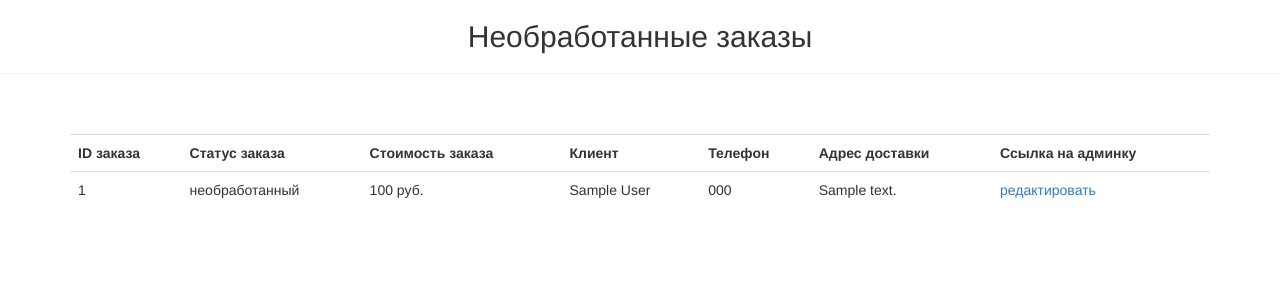
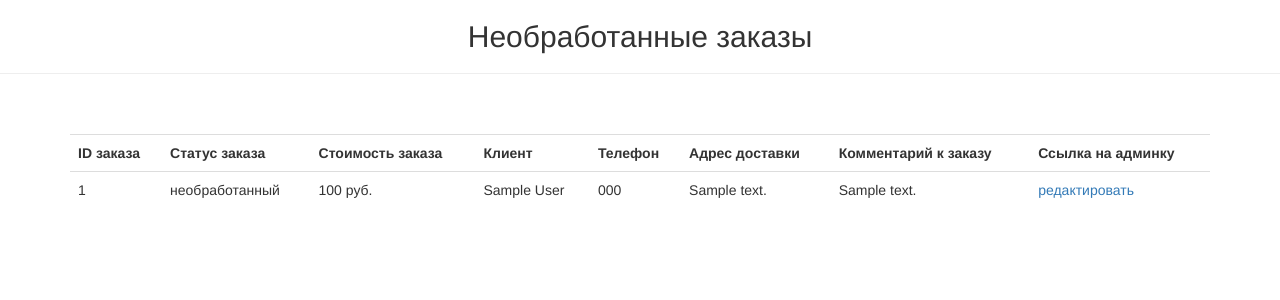
Before and after one commit to denisorionov/star_burger, a Django app: page /manager/orders/ in a window 1280 px wide. Shown: the part 52-352 px from the top of the page. Run offline with Django 3.2, Linux system fonts and the light colour scheme; a user stored in the database is signed in; tables that the repository leaves empty hold one stand-in row (values such as "Sample post"); some libraries are stand-ins or nearby versions.

Commit message:
Add comment to order

```diff
--- a/foodcartapp/models.py
+++ b/foodcartapp/models.py
@@ -88,7 +88,8 @@ class Order(models.Model):
     lastname = models.CharField('фамилия', max_length=50, blank=True)
     address = models.CharField('адрес доставки', max_length=100)
     phonenumber = models.CharField('телефон', max_length=12)
-    status = models.CharField(max_length=1, default='необработанный', choices=STATUS)
+    status = models.CharField('статус заказа', max_length=1, default='необработанный', choices=STATUS, db_index=True)
+    comment = models.TextField('комментарий к заказу', blank=True)
     objects = OrderManager()
 
     def __str__(self):
--- a/restaurateur/templates/order_items.html
+++ b/restaurateur/templates/order_items.html
@@ -19,6 +19,7 @@
       <th>Клиент</th>
       <th>Телефон</th>
       <th>Адрес доставки</th>
+      <th>Комментарий к заказу</th>
       <th>Ссылка на админку</th>
     </tr>
 
@@ -30,6 +31,7 @@
         <td>{{ item.firstname }} {{ item.lastname }}</td>
         <td>{{ item.phonenumber }}</td>
         <td>{{ item.address }}</td>
+        <td>{{ item.comment }}</td>
         <td><a href="{% url 'admin:foodcartapp_order_change' item.id %}">редактировать</a></td>
       </tr>
     {% endfor %}
```
